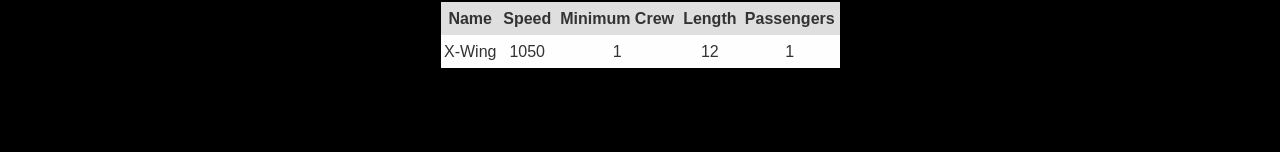
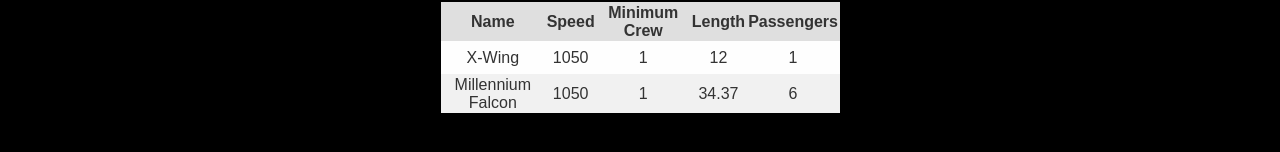
Before and after one commit to awoodcroft95/QAJSWeek2Exercises, a React (Create React App) app in the folder examplename/: page / in a window 1280 px wide. Shown: the part 370-522 px from the top of the page. Built offline with nearby package versions, Linux system fonts and the light colour scheme.

Commit message:
added millennium falcon to objArray as test data

```diff
--- a/examplename/src/index.js
+++ b/examplename/src/index.js
@@ -6,11 +6,20 @@ import registerServiceWorker from './registerServiceWorker';
 
 const objArray = [
     {
+        id: 0,
         name: "X-Wing",
         speed: 1050,
         minCrew: 1,
         length: 12,
         passengers: 1
+    },
+    {
+        id: 1,
+        name: "Millennium Falcon",
+        speed: 1050,
+        minCrew: 1,
+        length: 34.37,
+        passengers: 6
     }
 ];
 
```
